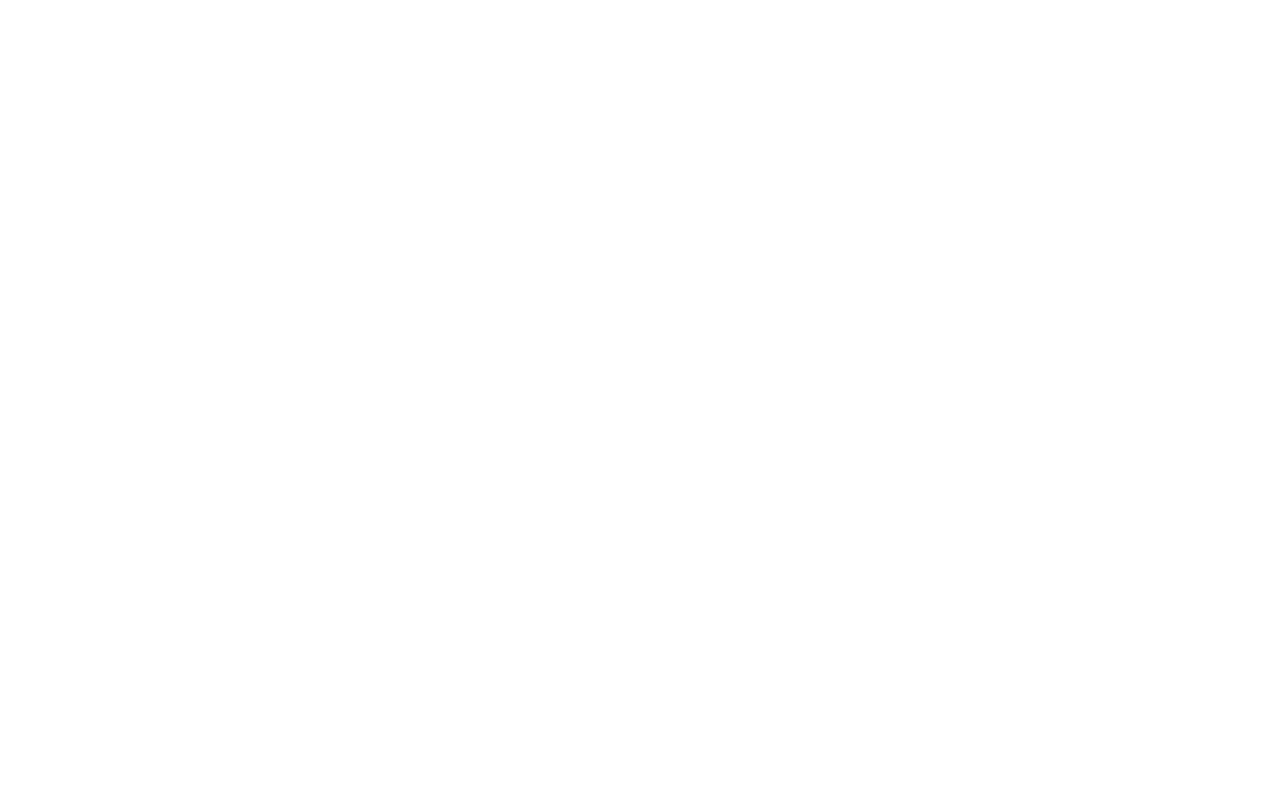
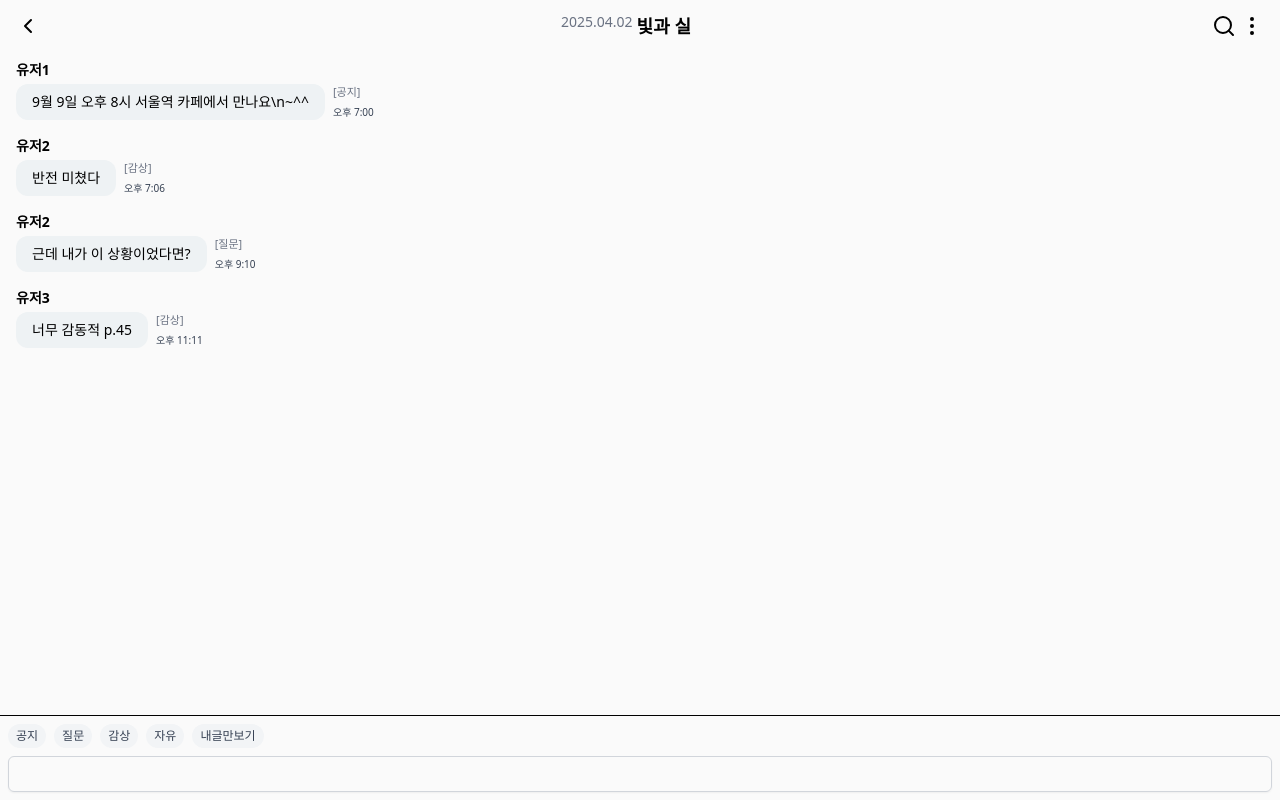
Before and after one commit to orihehe/book-socialing, a React (Vite) app in the folder book-socialing-fe/: page /note/1/chat in a window 1280 px wide. Before the commit this address had no page. Built offline with nearby package versions, Linux system fonts and the light colour scheme.

Commit message:
채팅 추가

```diff
--- a/book-socialing-fe/src/App.tsx
+++ b/book-socialing-fe/src/App.tsx
@@ -1,6 +1,7 @@
 // App.tsx
 import { Routes, Route, Navigate } from 'react-router-dom'
 
+import ChatView from './features/chat/ChatView'
 import ClubView from './features/club/ClubView'
 import CreateClub from './features/club/pages/CreateClub'
 import EditClub from './features/club/pages/EditClub'
@@ -13,6 +14,7 @@
       <Route path="/" element={<Navigate to="/note" replace />} />
       <Route path="/note" element={<NoteView />} />
       <Route path="/note/create" element={<CreateNote />} />
+      <Route path="/note/:id/chat" element={<ChatView />} />
       <Route path="/club" element={<ClubView />} />
       <Route path="/club/create" element={<CreateClub />} />
       <Route path="/club/:id/edit" element={<EditClub />} />
--- /dev/null
+++ b/book-socialing-fe/src/features/chat/ChatView.tsx
@@ -0,0 +1,61 @@
+import { ChevronLeft, EllipsisVertical, Search } from 'lucide-react'
+
+import { Input } from '@/components/ui/input'
+import { MessageType } from '@/types/chat'
+
+import { Message } from './Message'
+
+export default function ChatPage() {
+  return (
+    <div className="flex flex-col h-screen bg-[#FAFAFA]">
+      <header className="flex justify-between px-4 py-3">
+        <button>
+          <ChevronLeft />
+        </button>
+        <div className="flex gap-1">
+          <div className="text-sm text-gray-500">2025.04.02</div>
+          <h1 className="text-lg font-bold">빛과 실</h1>
+        </div>
+        <div className="flex gap-1">
+          <button>
+            <Search />
+          </button>
+          <button>
+            <EllipsisVertical />
+          </button>
+        </div>
+      </header>
+
+      <main className="flex-1 overflow-y-auto px-4 py-2 space-y-4">
+        <Message
+          name="유저1"
+          text="9월 9일 오후 8시 서울역 카페에서 만나요\n~^^"
+          time="7:00"
+          type={MessageType.NOTICE}
+        />
+
+        <Message name="유저2" text="반전 미쳤다" time="7:06" type={MessageType.REVIEW} />
+
+        <Message
+          name="유저2"
+          text="근데 내가 이 상황이었다면?"
+          time="9:10"
+          type={MessageType.QUESTION}
+        />
+
+        <Message name="유저3" text="너무 감동적 p.45" time="11:11" type={MessageType.REVIEW} />
+      </main>
+
+      <footer className="p-2 border-t">
+        <div className="flex flex-wrap gap-2 mb-2">
+          {['공지', '질문', '감상', '자유', '내글만보기'].map(tag => (
+            <button key={tag} className="bg-[#F2F4F6] text-gray-700 text-xs px-2 py-1 rounded-full">
+              {tag}
+            </button>
+          ))}
+        </div>
+        <Input />
+      </footer>
+    </div>
+  )
+}
--- /dev/null
+++ b/book-socialing-fe/src/features/chat/Message.tsx
@@ -0,0 +1,42 @@
+import { MessageType } from '@/types/chat'
+
+interface MessageProps {
+  name?: string
+  time?: string
+  text: string
+  //   reactions?: Record<Reaction, number>
+  edited?: boolean
+  type: MessageType
+}
+
+// type Reaction = 'like' | 'heart' | 'laugh' | 'kiss' | 'wow' | 'love'
+
+// const ReactionCode: Record<Reaction, string> = {
+//   like: '👍',
+//   heart: '❤️',
+//   laugh: '😂',
+//   kiss: '😘',
+//   wow: '😲',
+//   love: '😍',
+export function Message({ name, text, time, type }: MessageProps) {
+  return (
+    <div className="flex flex-col gap-1">
+      <div className="text-sm font-semibold">{name}</div>
+      <div className="flex gap-2 relative w-fit max-w-[80%]">
+        {/* 말풍선 */}
+        <div className="bg-[#EEF2F4] text-sm px-4 py-2 rounded-xl text-black whitespace-pre-line">
+          {text}
+        </div>
+        <div className="flex flex-col gap-0 width-auto">
+          {/* 타입 태그 */}
+          {type !== MessageType.GENERAL && (
+            <span className="text-[11px] text-gray-500 mb-1">[{type}]</span>
+          )}
+
+          {/* 시간 */}
+          <span className="text-[10px] text-gray-700">오후 {time}</span>
+        </div>
+      </div>
+    </div>
+  )
+}
--- a/book-socialing-fe/src/pages/note/index.tsx
+++ b/book-socialing-fe/src/pages/note/index.tsx
@@ -1,3 +1,5 @@
-import NoteView from '../../features/note/NoteView'
+import NoteView from '@/features/note/NoteView'
 
-export default NoteView
+export default function NotePage() {
+  return <NoteView />
+}
--- /dev/null
+++ b/book-socialing-fe/src/types/chat.ts
@@ -0,0 +1,6 @@
+export enum MessageType {
+  NOTICE = '공지',
+  REVIEW = '감상',
+  QUESTION = '질문',
+  GENERAL = '',
+}
```
